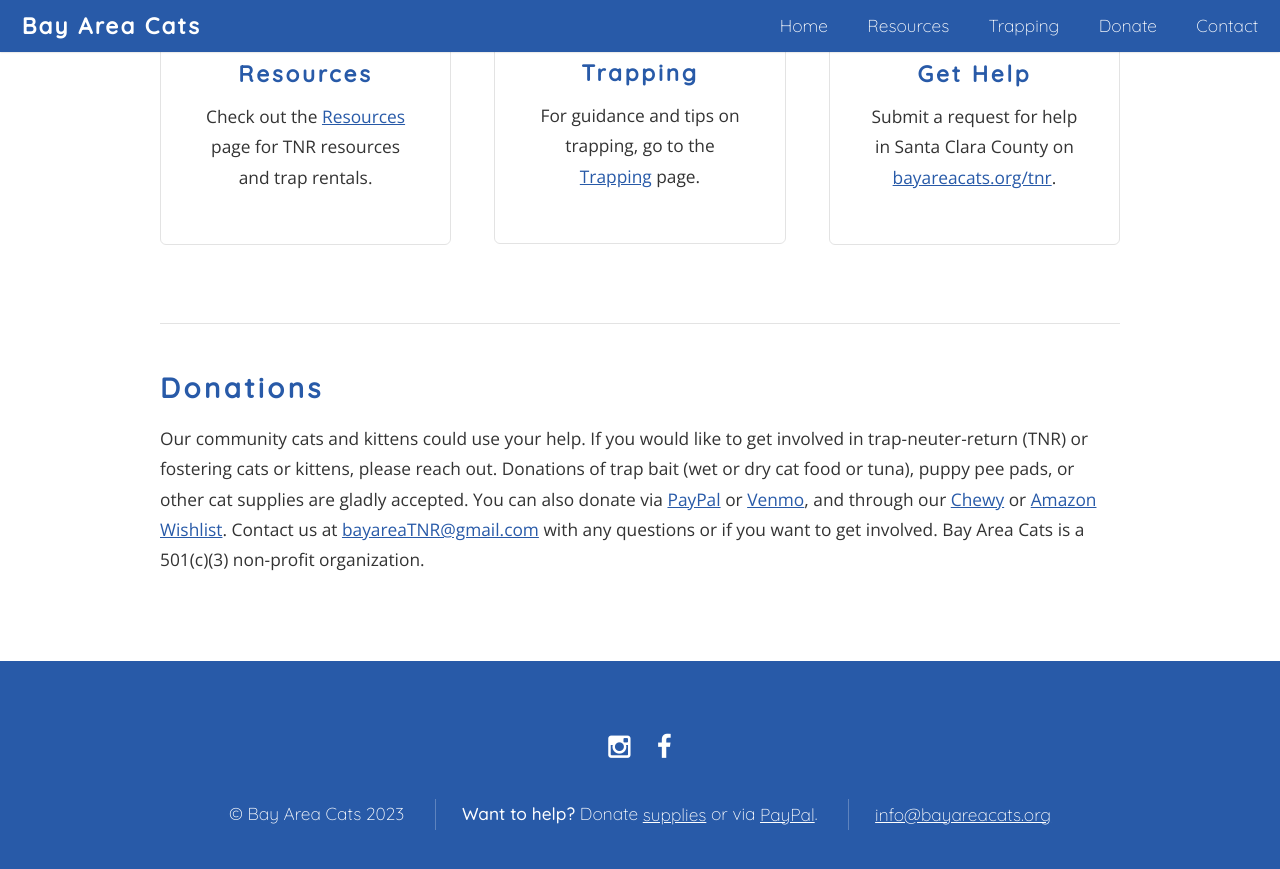
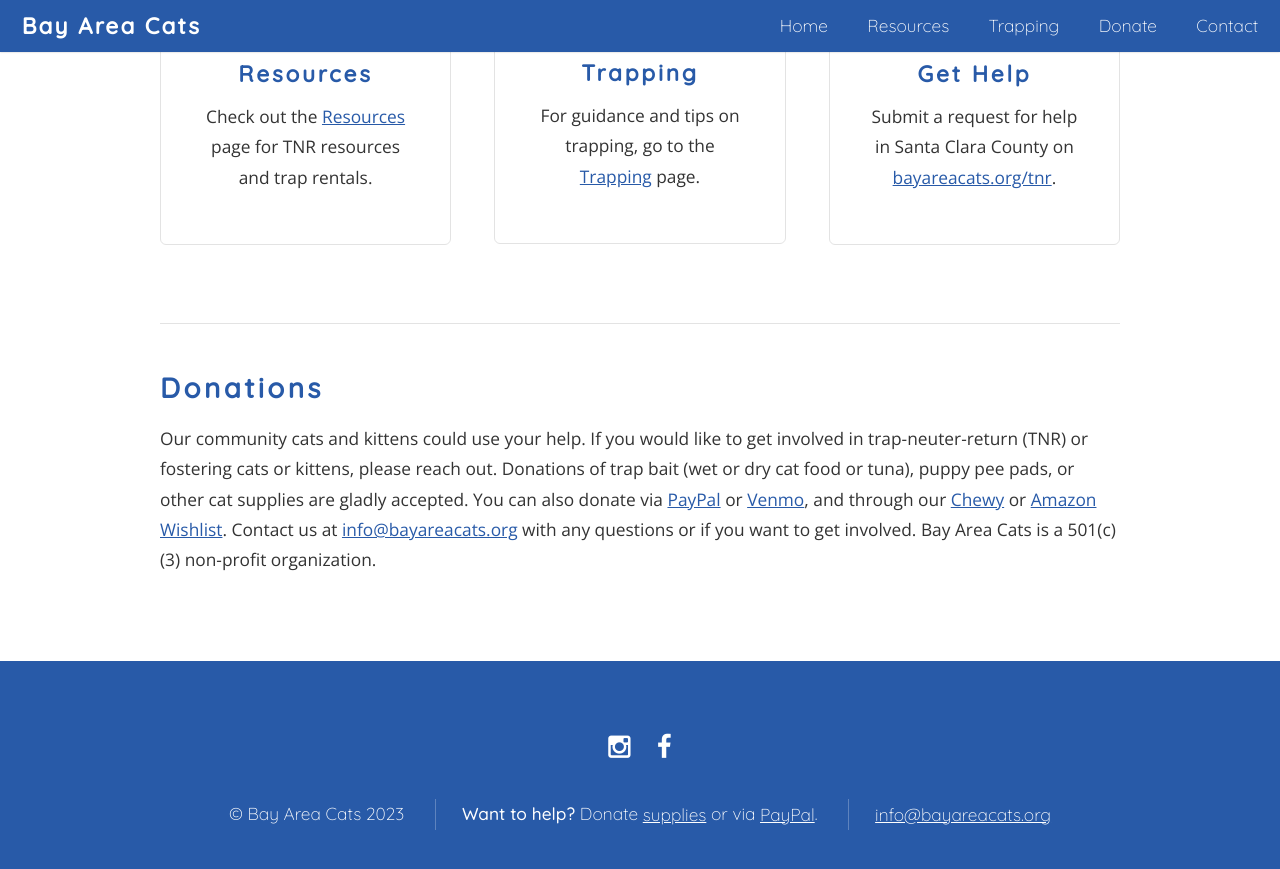
Before and after one commit to sunmeetsingh/bayareacats.github.io, a Jekyll site: the page built from index.html, in a window 1280 px wide and 900 px high, scrolled down 894 px. Shown: the top 869 px of the window. Built offline with Jekyll 4.4.1, drawn with Linux system fonts in a browser that asks for light colours.

Commit message:
Update index.html
Updates email

```diff
--- a/index.html
+++ b/index.html
@@ -56,7 +56,7 @@ layout: landing-page
 
 		<h3>Donations</h3>
 		<div id="donations">
-  	<p>Our community cats and kittens could use your help. If you would like to get involved in trap-neuter-return (TNR) or fostering cats or kittens, please reach out. Donations of trap bait (wet or dry cat food or tuna), puppy pee pads, or other cat supplies are gladly accepted. You can also donate via <a target="_blank" href="https://www.paypal.com/donate/?hosted_button_id=85C7UMCXTS2GC">PayPal</a> or <a href="https://venmo.com/code?user_id=3668070472091276232">Venmo</a>, and through our <a href="https://www.chewy.com/g/bay-area-cats_b103747788?utm_medium=email&utm_source=transactional&utm_campaign=SHELTER_BUSINESS_PAGE_APPROVED#wish-list">Chewy</a> or <a href="https://a.co/4CxxGb9">Amazon Wishlist</a>. Contact us at <a target="_blank" href="mailto:bayareaTNR@gmail.com">bayareaTNR@gmail.com</a> with any questions or if you want to get involved. Bay Area Cats is a 501(c)(3) non-profit organization.
+  	<p>Our community cats and kittens could use your help. If you would like to get involved in trap-neuter-return (TNR) or fostering cats or kittens, please reach out. Donations of trap bait (wet or dry cat food or tuna), puppy pee pads, or other cat supplies are gladly accepted. You can also donate via <a target="_blank" href="https://www.paypal.com/donate/?hosted_button_id=85C7UMCXTS2GC">PayPal</a> or <a href="https://venmo.com/code?user_id=3668070472091276232">Venmo</a>, and through our <a href="https://www.chewy.com/g/bay-area-cats_b103747788?utm_medium=email&utm_source=transactional&utm_campaign=SHELTER_BUSINESS_PAGE_APPROVED#wish-list">Chewy</a> or <a href="https://a.co/4CxxGb9">Amazon Wishlist</a>. Contact us at <a href="mailto:info@bayareacats.org">info@bayareacats.org</a> with any questions or if you want to get involved. Bay Area Cats is a 501(c)(3) non-profit organization.
   	</p>
   	</div>
 	</div>
```
